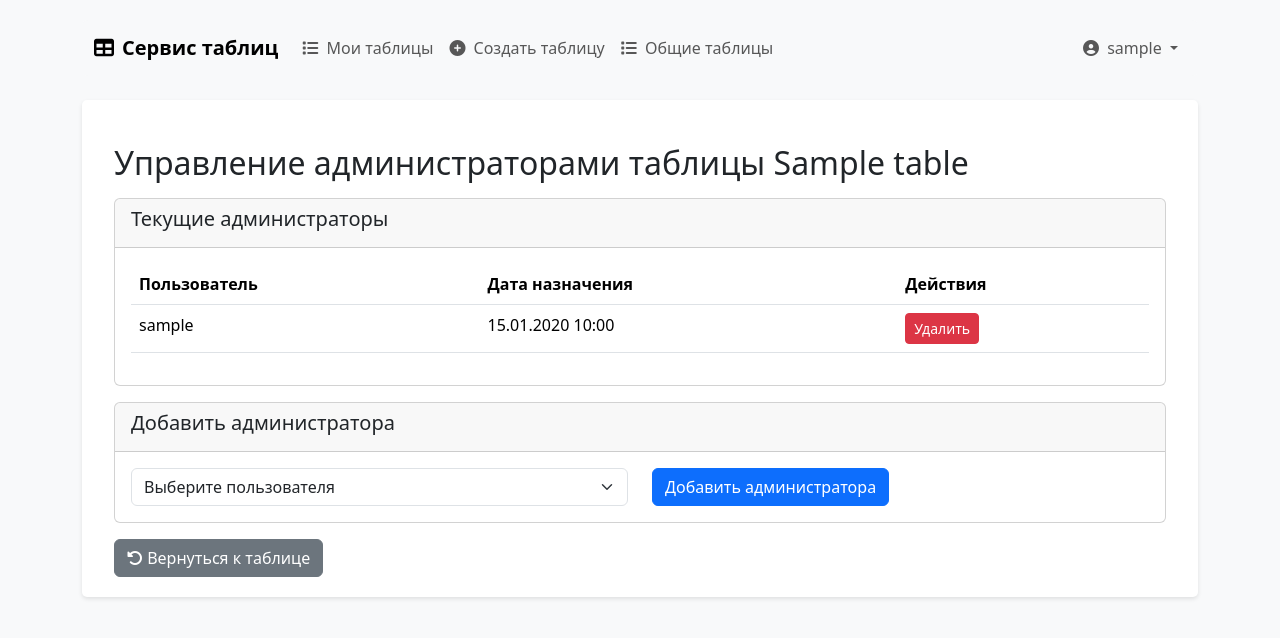
After one commit to NickPYTH/table_service, a Django app: page /1/admins/ in a window 1280 px wide. The commit adds this page. Shown: the top 638 px of the page. Run offline with Django 5.2, Linux system fonts and the light colour scheme; a user stored in the database is signed in; tables that the repository leaves empty hold one stand-in row (values such as "Sample post").

Commit message:
Добавил список админов для таблицы

```diff
--- a/table_service/tables/models.py
+++ b/table_service/tables/models.py
@@ -1,3 +1,5 @@
+import datetime
+
 from django.db import models
 from django.contrib.auth.models import User
 from django.db.models.functions import Concat
@@ -74,6 +76,10 @@ class Table(models.Model):
     def get_url_for_users(self):
         return f'/shared/{self.share_token}'
 
+    def is_admin(self, user):
+        """Проверяет, является ли пользователь админом таблицы"""
+        return self.admins.filter(user=user).exists()
+
     def has_add_permission(self, user):
         """Проверяет, может ли пользователь добавлять строки в таблицу"""
         # Проверяем глобальную блокировку для филиала
@@ -91,6 +97,8 @@ class Table(models.Model):
         """Проверяет, может ли пользователь видеть таблицу"""
         if self.owner == user:
             return True
+        if self.is_admin(user):
+            return True
         return self.permissions.filter(user=user, can_view=True).exists()
 
     @classmethod
@@ -104,6 +112,17 @@ class Table(models.Model):
 
     def __str__(self):
         return self.title
+
+
+class TableAdmin(models.Model):
+    table = models.ForeignKey(Table, on_delete=models.CASCADE, related_name='admins')
+    user = models.ForeignKey(User, on_delete=models.CASCADE)
+    created_at = models.DateTimeField(default=datetime.datetime.now())
+
+    class Meta:
+        unique_together = ('table', 'user')
+        verbose_name = 'Администратор таблицы'
+        verbose_name_plural = 'Администраторы таблиц'
 
 
 class Column(models.Model):
@@ -148,17 +167,23 @@ class Row(models.Model):
         """Проверяет, может ли пользователь редактировать строку"""
         if self.table.owner == user:
             return True
+        if self.table.is_admin(user):
+            return True
         return self.permissions.filter(user=user, can_edit=True).exists()
 
     def has_delete_permission(self, user):
         """Проверяет, может ли пользователь удалять строку"""
         if self.table.owner == user:
             return True
+        if self.table.is_admin(user):
+            return True
         return self.permissions.filter(user=user, can_delete=True).exists()
 
     def has_manage_permission(self, user):
         """Проверяет, может ли пользователь управлять правами на строку"""
         if self.table.owner == user:
+            return True
+        if self.table.is_admin(user):
             return True
         if self.created_by and self.created_by == user:
             return True
@@ -169,7 +194,8 @@ class Row(models.Model):
         """Возвращает строки, которые пользователь может видеть"""
         if table.owner == user:
             return table.rows.all()
-
+        if table.is_admin(user):
+            return table.rows.all()
         result = models.Q(permissions__user=user) | models.Q(created_by=user)
 
         user_filial = None
--- /dev/null
+++ b/table_service/tables/templates/tables/manage_admins.html
@@ -0,0 +1,74 @@
+{% extends "base.html" %}
+
+{% block content %}
+<div class="container mt-4">
+    <h2>Управление администраторами таблицы {{ table.title }}</h2>
+
+    <div class="card mt-3">
+        <div class="card-header">
+            <h5>Текущие администраторы</h5>
+        </div>
+        <div class="card-body">
+            <table class="table">
+                <thead>
+                    <tr>
+                        <th>Пользователь</th>
+                        <th>Дата назначения</th>
+                        <th>Действия</th>
+                    </tr>
+                </thead>
+                <tbody>
+                    {% for admin in current_admins %}
+                    <tr>
+                        <td>{{ admin.user.username }}</td>
+                        <td>{{ admin.created_at|date:"d.m.Y H:i" }}</td>
+                        <td>
+                            <form method="post" style="display:inline;">
+                                {% csrf_token %}
+                                <input type="hidden" name="admin_id" value="{{ admin.id }}">
+                                <button type="submit" name="remove_admin" class="btn btn-sm btn-danger"
+                                        onclick="return confirm('Удалить администратора?')">
+                                    Удалить
+                                </button>
+                            </form>
+                        </td>
+                    </tr>
+                    {% endfor %}
+                </tbody>
+            </table>
+        </div>
+    </div>
+
+    <div class="card mt-3">
+        <div class="card-header">
+            <h5>Добавить администратора</h5>
+        </div>
+        <div class="card-body">
+            <form method="post">
+                {% csrf_token %}
+                <div class="row">
+                    <div class="col-md-6">
+                        <select name="new_admin" class="form-select">
+                            <option value="">Выберите пользователя</option>
+                            {% for user in available_users %}
+                            <option value="{{ user.id }}">{{ user.username }}</option>
+                            {% endfor %}
+                        </select>
+                    </div>
+                    <div class="col-md-6">
+                        <button type="submit" name="add_admin" class="btn btn-primary">
+                            Добавить администратора
+                        </button>
+                    </div>
+                </div>
+            </form>
+        </div>
+    </div>
+
+    <div class="mt-3">
+        <a href="{% url 'table_detail' pk=table.pk %}" class="btn btn-secondary">
+            <i class="fa-solid fa-rotate-left"></i> Вернуться к таблице
+        </a>
+    </div>
+</div>
+{% endblock %}
--- a/table_service/tables/templates/tables/shared_table.html
+++ b/table_service/tables/templates/tables/shared_table.html
@@ -12,7 +12,7 @@
 
     <div class="mb-3 d-flex justify-content-between">
         <div>
-            {% if is_owner %}
+            {% if is_owner or is_admin %}
             <a href="{% url 'table_detail' pk=table_obj.pk %}" class="btn btn-primary">
                 Редактировать таблицу
             </a>
--- a/table_service/tables/urls.py
+++ b/table_service/tables/urls.py
@@ -22,4 +22,5 @@ urlpatterns = [
     path('<int:table_pk>/table_permissions/', views.manage_table_permissions, name='manage_table_permissions'),
     path('<int:table_pk>/unlock_filial/', views.unlock_filial_table, name='unlock_filial_table'),
     path('api/unlock_row/<int:row_pk>/', views.unlock_row_api, name='unlock_row_api'),
+    path('<int:pk>/admins/', views.manage_table_admins, name='manage_table_admins'),
 ]
--- a/table_service/tables/views.py
+++ b/table_service/tables/views.py
@@ -10,7 +10,7 @@ from django.http import JsonResponse, HttpResponseForbidden
 from django.template.loader import render_to_string
 
 from .models import Table, Column, Row, Cell, RowPermission, Filial, Employee, RowFilialPermission, TablePermission, \
-    TableFilialPermission, TableFilialLock
+    TableFilialPermission, TableFilialLock, TableAdmin
 from .forms import TableForm, ColumnForm, RowEditForm, AddRowForm
 from .service import unlock_row, lock_row
 from django.contrib import messages
@@ -77,7 +77,7 @@ def delete_table(request, pk):
     table = get_object_or_404(Table, pk=pk)
 
     # Проверка прав
-    if table.owner != request.user:
+    if not (table.owner == request.user or table.is_admin(request.user)):
         return HttpResponseForbidden("Вы не можете удалять таблицы")
 
     table.delete()
@@ -91,7 +91,7 @@ def add_column(request, pk):
     table = get_object_or_404(Table, pk=pk)
 
     # Проверка прав (только владелец может добавлять колонки)
-    if table.owner != request.user:
+    if not (table.owner == request.user or table.is_admin(request.user)):
         return HttpResponseForbidden("Вы не можете добавлять колонки в эту таблицу")
 
     if request.method == 'POST':
@@ -106,6 +106,39 @@ def add_column(request, pk):
     else:
         form = ColumnForm()
     return render(request, 'tables/add_column/add_column.html', {'form': form, 'table': table})
+
+
+@login_required
+def manage_table_admins(request, pk):
+    table = get_object_or_404(Table, pk=pk)
+
+    if table.owner != request.user:
+        return HttpResponseForbidden("Только владелец может управлять администраторами")
+
+    if request.method == 'POST':
+        if 'add_admin' in request.POST:
+            user_id = request.POST.get('new_admin')
+            if user_id:
+                user = get_object_or_404(User, pk=user_id)
+                TableAdmin.objects.get_or_create(table=table, user=user)
+                messages.success(request, f'{user.username} добавлен как администратор')
+
+        if 'remove_admin' in request.POST:
+            admin_id = request.POST.get('admin_id')
+            if admin_id:
+                TableAdmin.objects.filter(table=table, pk=admin_id).delete()
+                messages.success(request, 'Администратор удален')
+
+        return redirect('manage_table_admins', pk=table.pk)
+
+    current_admins = TableAdmin.objects.filter(table=table)
+    available_users = User.objects.exclude(pk=table.owner.pk)
+
+    return render(request, 'tables/manage_admins.html', {
+        'table': table,
+        'current_admins': current_admins,
+        'available_users': available_users
+    })
 
 
 @login_required
@@ -222,7 +255,7 @@ def manage_row_permissions(request, table_pk, row_pk):
 def manage_table_permissions(request, table_pk):
     table = get_object_or_404(Table, pk=table_pk)
 
-    if table.owner != request.user:
+    if not (table.owner == request.user or table.is_admin(request.user)):
         return HttpResponseForbidden("Только владелец таблицы может редактировать права на таблицу")
 
     if request.method == 'POST':
@@ -377,7 +410,7 @@ def delete_column(request, table_pk, column_pk):
     column = get_object_or_404(Column, pk=column_pk, table=table)
 
     # Проверка прав
-    if table.owner != request.user:
+    if not (table.owner == request.user or table.is_admin(request.user)):
         return HttpResponseForbidden("Вы не можете удалять колонки из этой таблицы")
 
     Cell.objects.filter(column=column).delete()
@@ -580,7 +613,7 @@ def shared_tables_list(request):
 @require_POST
 def revoke_access(request, pk):
     table = get_object_or_404(Table, pk=pk)
-    if table.owner != request.user:
+    if not (table.owner == request.user or table.is_admin(request.user)):
         return HttpResponseForbidden("Только владелец таблицы может отозвать доступ")
 
     user = get_object_or_404(User, pk=request.POST.get('user_id'))
@@ -593,7 +626,7 @@ def revoke_access(request, pk):
 def table_detail(request, pk):
     table_obj = get_object_or_404(Table, pk=pk)
     # Проверка прав доступа
-    if table_obj.owner != request.user:
+    if not (table_obj.owner == request.user or table_obj.is_admin(request.user)):
         return HttpResponseForbidden("You don't have permission to access this table.")
 
     queryset = table_obj.rows.all().prefetch_related('cells', 'cells__column')
@@ -605,6 +638,7 @@ def table_detail(request, pk):
     return render(request, 'tables/table_detail.html', {
         'table_obj': table_obj,
         'table': table,
+        'is_admin': table_obj.is_admin(request.user)
     })
 
 
@@ -625,6 +659,7 @@ def shared_table_view(request, share_token):
         'table_obj': table,
         'table': table_view,
         'is_owner': table.owner == request.user,
+        'is_admin': table.is_admin(request.user),
         'is_add_permission': table.has_add_permission(request.user),
     })
 
@@ -633,7 +668,7 @@ def shared_table_view(request, share_token):
 def unlock_filial_table(request, table_pk):
     table = get_object_or_404(Table, pk=table_pk)
 
-    if table.owner != request.user:
+    if not (table.owner == request.user or table.is_admin(request.user)):
         return HttpResponseForbidden("Только администратор может разблокировать таблицу")
     if request.method == 'POST':
         if 'lock_filial' in request.POST:
```
Also changed, not shown: table_service/tables/templates/tables/manage_permissions.html (+4 -4 lines), table_service/tables/templates/tables/manage_table_permissions.html (+4 -4 lines), table_service/tables/templates/tables/table_detail.html (+17 -7 lines).
